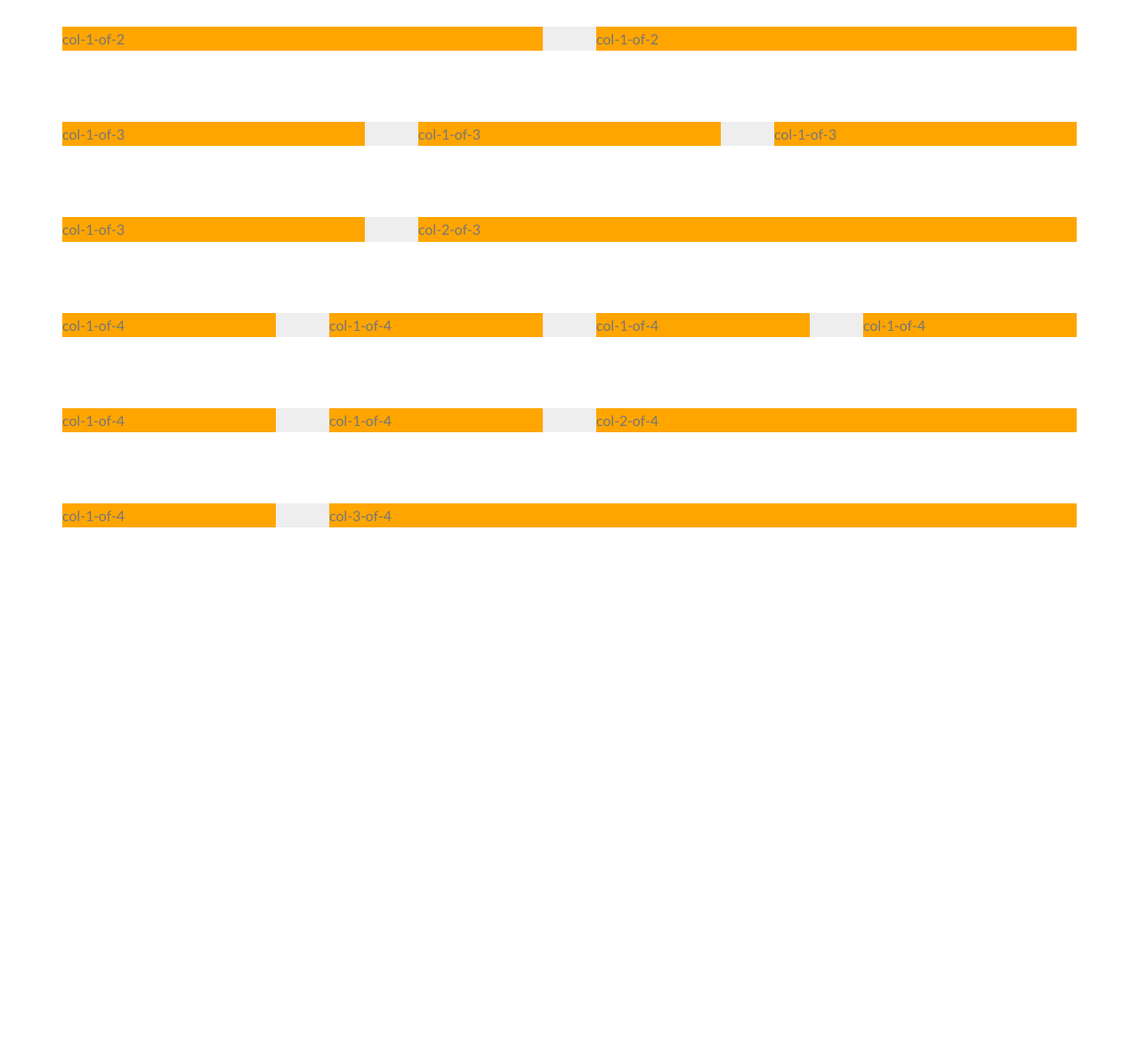
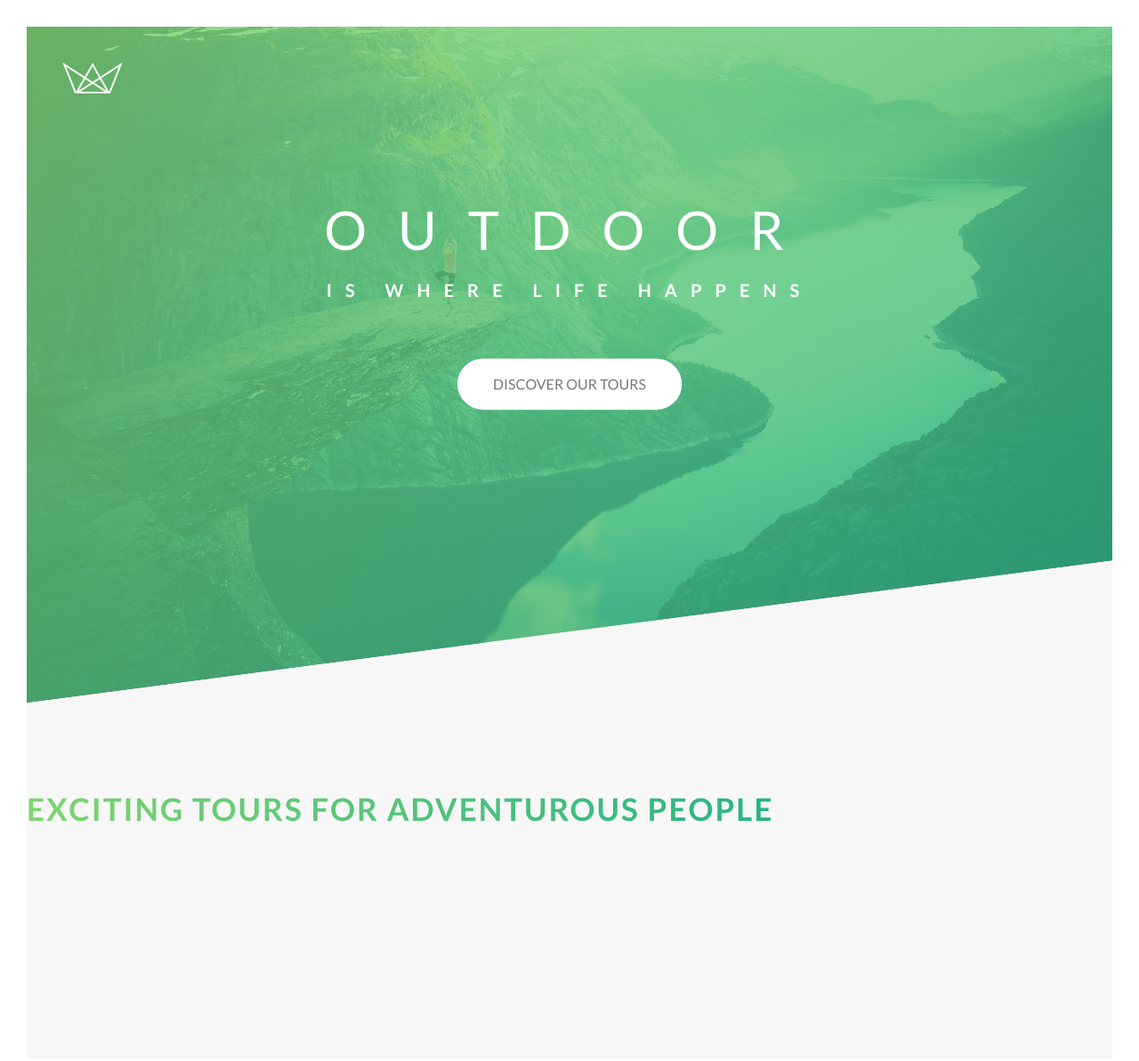
Before and after one commit to sjaymoon15/learn-advanced-css, a website: page Natours/starter/index.html in a window 1280 px wide. Shown: the whole page at 89% size. Before the commit the page ends 800 px from the top, so only its background shows below. Drawn offline with Linux system fonts and the light colour scheme; files that its build step writes are made by us from their sources.

Commit message:
Add heading-secondary into typography

```diff
--- a/Natours/starter/index.html
+++ b/Natours/starter/index.html
@@ -16,7 +16,7 @@
     <title>Natours | Exciting tours for adventurous people</title>
   </head>
   <body>
-    <!-- <header class="header">
+    <header class="header">
       <div class="header__logo-box">
         <img src="img/logo-white.png" alt="Logo" class="header__logo" />
       </div>
@@ -30,9 +30,16 @@
           Discover our tours
         </a>
       </div>
-    </header> -->
+    </header>
 
-    <section class="grid-test">
+    <main>
+      <section class="section-about">
+        <h2 class="heading-secondary">
+          Exciting tours for adventurous people
+        </h2>
+      </section>
+    </main>
+    <!-- <section class="grid-test">
       <div class="row">
         <div class="col-1-of-2">col-1-of-2</div>
         <div class="col-1-of-2">col-1-of-2</div>
@@ -66,6 +73,6 @@
         <div class="col-1-of-4">col-1-of-4</div>
         <div class="col-3-of-4">col-3-of-4</div>
       </div>
-    </section>
+    </section> -->
   </body>
 </html>
--- a/Natours/starter/sass/abstracts/_variables.scss
+++ b/Natours/starter/sass/abstracts/_variables.scss
@@ -2,6 +2,8 @@
 $color-primary: #55c57a;
 $color-primary-light: #7ed56f;
 $color-primary-dark: #28b485;
+
+$color-grey-light-1: #f7f7f7;
 
 $color-grey-dark: #777;
 $color-white: #fff;
--- a/Natours/starter/sass/base/_typography.scss
+++ b/Natours/starter/sass/base/_typography.scss
@@ -41,3 +41,28 @@ body {
     animation: moveInRight 2s ease-out;
   }
 }
+
+.heading-secondary {
+  font-size: 3.5rem;
+  text-transform: uppercase;
+  font-weight: 700;
+  display: inline-block;
+  background-image: linear-gradient(
+    to right,
+    $color-primary-light,
+    $color-primary-dark
+  );
+
+  // makes the background image above as text color.
+  background-clip: text;
+  -webkit-background-clip: text;
+  color: transparent;
+
+  letter-spacing: 2px;
+  transition: all 0.2s;
+
+  &:hover {
+    transform: skewY(2deg) skewX(15deg) scale(1.1);
+    text-shadow: 0.5rem 1rem 2rem rgba($color: $color-black, $alpha: 0.2);
+  }
+}
--- a/Natours/starter/sass/layout/_header.scss
+++ b/Natours/starter/sass/layout/_header.scss
@@ -10,7 +10,7 @@
   background-position: top;
   position: relative;
 
-  clip-path: polygon(0 0, 100% 0, 100% 75%, 0 100%);
+  clip-path: polygon(0 0, 100% 0, 100% 75vh, 0 100%);
 
   &__logo-box {
     position: absolute;
--- a/Natours/starter/sass/pages/_home.scss
+++ b/Natours/starter/sass/pages/_home.scss
@@ -0,0 +1,5 @@
+.section-about {
+  background-color: $color-grey-light-1;
+  padding: 25rem 0;
+  margin-top: -20vh;
+}
```
Also changed, not shown: Natours/starter/css/style.css.
